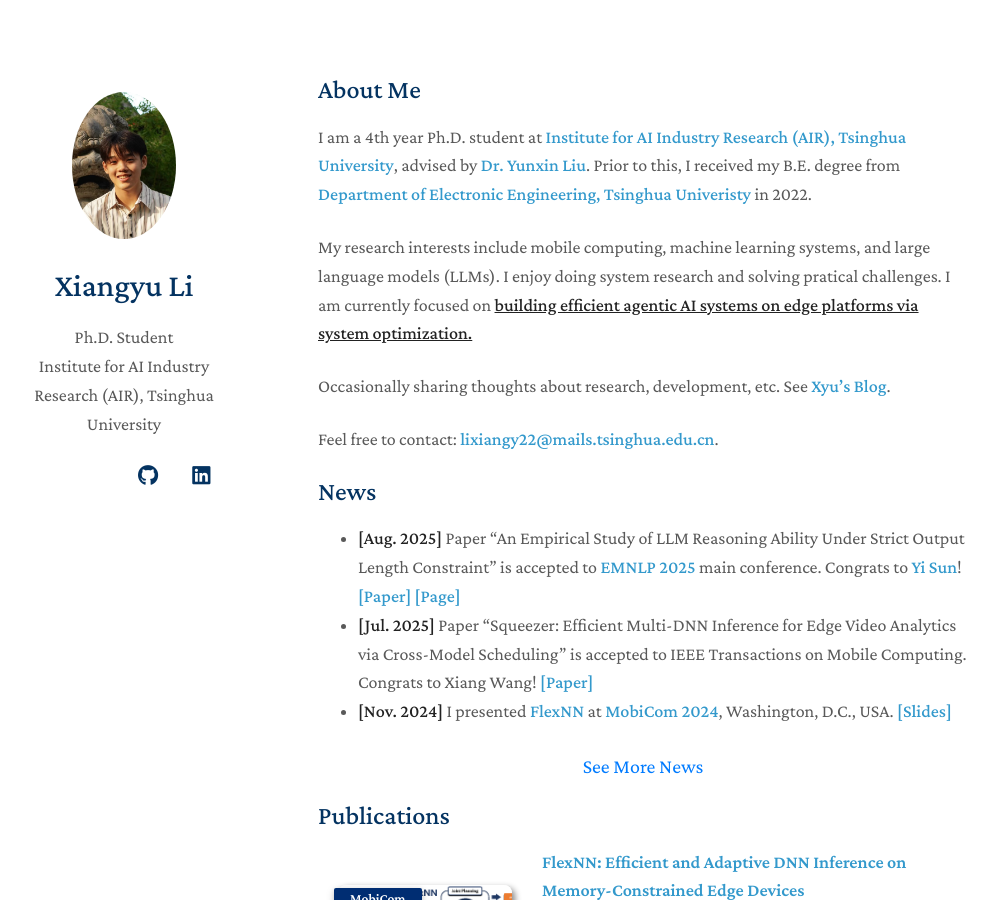
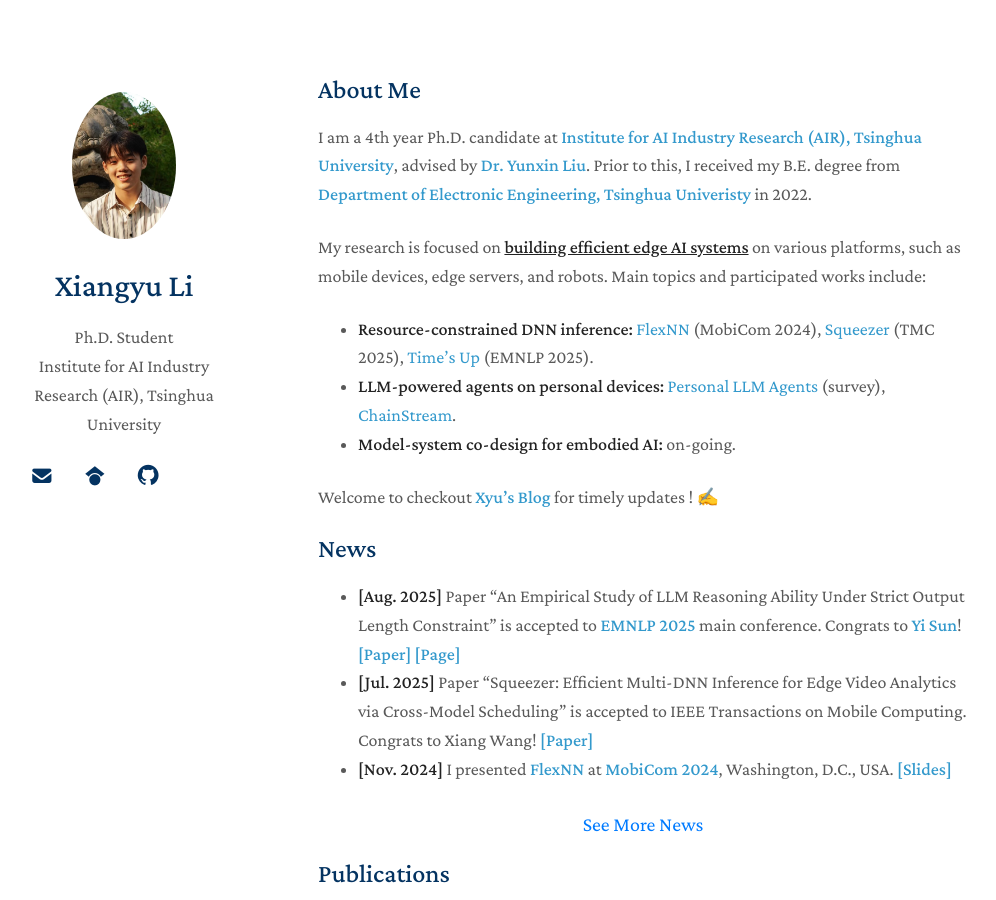
Before and after one commit to xxxxyu/academic, a Jekyll site: the page built from index.md, in a window 1280 px wide and 900 px high. Shown: the whole window, without its empty margins (152-1148 px from the left). Built offline with Jekyll 4.4.1, drawn with Linux system fonts in a browser that asks for light colours; nearby versions of some CDN libraries; a style sheet for code colours, icons or effects is not loaded.

Commit message:
Update index.md

```diff
--- a/_config.yml
+++ b/_config.yml
@@ -16,8 +16,10 @@ canonical: https://xxxxyu.github.io/academic/
 google_scholar: https://scholar.google.com/citations?user=IjoWeIMAAAAJ
 cv_link: assets/files/cv.pdf
 github_link: https://github.com/xxxxyu
-linkedin: www.linkedin.com/in/xiangyu-li-b81068207
+email_link: mailto:lixiangy22@mails.tsinghua.edu.cn
+# linkedin: www.linkedin.com/in/xiangyu-li-b81068207
 # twitter: https://twitter.com/
+# blog_link: https://xxxxyu.github.io/blog
 
 # Images (e.g., your profile picture and your website's favicon)
 # "favicon" and "favicon_dark" are used for the light and dark modes, respectively.
--- a/_layouts/homepage.html
+++ b/_layouts/homepage.html
@@ -18,8 +18,8 @@
     <link rel="icon" media="(prefers-color-scheme:light)" href="{{ site.favicon }}" type="image/png" />
     <script src="./assets/js/favicon-switcher.js" type="application/javascript"></script>
 
-    <link rel=stylesheet href=https://cdnjs.cloudflare.com/ajax/libs/academicons/1.8.6/css/academicons.min.css integrity="sha256-uFVgMKfistnJAfoCUQigIl+JfUaP47GrRKjf6CTPVmw=" crossorigin=anonymous>
-    <link rel="stylesheet" href="https://cdnjs.cloudflare.com/ajax/libs/font-awesome/6.4.2/css/all.min.css" integrity="sha512-z3gLpd7yknf1YoNbCzqRKc4qyor8gaKU1qmn+CShxbuBusANI9QpRohGBreCFkKxLhei6S9CQXFEbbKuqLg0DA==" crossorigin="anonymous" referrerpolicy="no-referrer" />
+    <link rel="stylesheet" href="https://cdnjs.cloudflare.com/ajax/libs/academicons/1.9.6/css/academicons.min.css" integrity="sha512-TNfdJEUUJmfj2DRlAKXBg7HroqoXYLon5XPEEWYa2+H/XSD2HAr0BwkRrAoNLAEz79x7XURTFRWDn9yhMNbbNQ==" crossorigin="anonymous" referrerpolicy="no-referrer" />
+    <link rel="stylesheet" href="https://cdnjs.cloudflare.com/ajax/libs/font-awesome/7.0.1/css/all.min.css" integrity="sha512-2SwdPD6INVrV/lHTZbO2nodKhrnDdJK9/kg2XD1r9uGqPo1cUbujc+IYdlYdEErWNu69gVcYgdxlmVmzTWnetw==" crossorigin="anonymous" referrerpolicy="no-referrer" />
 
     {% if site.font == "Sans Serif" %}
     <link rel="stylesheet" href="./assets/css/font_sans_serif.css">
@@ -62,21 +62,28 @@
 
         <!-- <br> -->
         <div class="social-icons">
+
+        {% if site.email_link %}
+        <a style="margin: 0 5px 0 0" href="{{ site.email_link }}">
+          <i class="fa-solid fa-envelope" style="font-size:1.2rem"></i>
+        </a>
+        {% endif %}
+
         {% if site.google_scholar %}
         <a style="margin: 0 5px 0 0" href="{{ site.google_scholar }}">
-          <i class="ai ai-google-scholar" style="font-size:1.2rem"></i>
+          <i class="fa-brands fa-google-scholar" style="font-size:1.2rem"></i>
+        </a>
+        {% endif %}
+
+        {% if site.github_link %}
+        <a style="margin: 0 5px 0 0" href="{{ site.github_link }}">
+          <i class="fa-brands fa-github"></i>
         </a>
         {% endif %}
 
         {% if site.cv_link %}
         <a style="margin: 0 5px 0 0" href="{{ site.cv_link }}">
           <i class="ai ai-cv" style="font-size:1.3rem;"></i>
-        </a>
-        {% endif %}
-
-        {% if site.github_link %}
-        <a style="margin: 0 5px 0 0" href="{{ site.github_link }}">
-          <i class="fab fa-github"></i>
         </a>
         {% endif %}
 
@@ -87,10 +94,17 @@
         {% endif %}
 
         {% if site.twitter %}
-        <a style="margin: 0 0 0 0" href="{{ site.twitter }}">
+        <a style="margin: 0 5px 0 0" href="{{ site.twitter }}">
           <i class="fab fa-x-twitter"></i>
         </a>
         {% endif %}
+
+        {% if site.blog_link %}
+        <a style="margin: 0 5px 0 0" href="{{ site.blog_link }}">
+          <i class="fa-solid fa-feather-pointed"></i>
+        </a>
+        {% endif %}
+
         </div>
         <br>
 
--- a/index.md
+++ b/index.md
@@ -4,23 +4,20 @@ layout: homepage
 
 ## About Me
 
-I am a 4th year Ph.D. student at **[Institute for AI Industry Research (AIR), Tsinghua University](https://air.tsinghua.edu.cn/en/)**, advised by **[Dr. Yunxin Liu](https://yunxinliu.github.io/)**. Prior to this, I received my B.E. degree from **[Department of Electronic Engineering, Tsinghua Univeristy](https://www.ee.tsinghua.edu.cn/en/)** in 2022.
+I am a 4th year Ph.D. candidate at **[Institute for AI Industry Research (AIR), Tsinghua University](https://air.tsinghua.edu.cn/en/)**, advised by **[Dr. Yunxin Liu](https://yunxinliu.github.io/)**. Prior to this, I received my B.E. degree from **[Department of Electronic Engineering, Tsinghua Univeristy](https://www.ee.tsinghua.edu.cn/en/)** in 2022.
 
-My research interests include mobile computing, machine learning systems, and large language models (LLMs). I enjoy doing system research and solving pratical challenges. I am currently focused on **<u>building efficient agentic AI systems on edge platforms via system optimization.</u>**
+My research is focused on **<u>building efficient edge AI systems</u>** on various platforms, such as mobile devices, edge servers, and robots. Main topics and participated works include:
 
-Occasionally sharing thoughts about research, development, etc. See **[Xyu's Blog](https://xxxxyu.github.io/blog)**.
+- **Resource-constrained DNN inference:** [FlexNN](https://dl.acm.org/doi/pdf/10.1145/3636534.3649391) (MobiCom 2024), [Squeezer](https://ieeexplore.ieee.org/abstract/document/11096018) (TMC 2025), [Time's Up](https://arxiv.org/pdf/2504.14350) (EMNLP 2025).
+- **LLM-powered agents on personal devices:** [Personal LLM Agents](https://arxiv.org/pdf/2401.05459) (survey), [ChainStream](https://arxiv.org/pdf/2412.15240).
+- **Model-system co-design for embodied AI:** on-going.
 
-Feel free to contact: **<lixiangy22@mails.tsinghua.edu.cn>**.
-
-<!-- ## Research Interests
-
-- **Computer Vision:** image recognition, image generation, video captioning
-- **Machine Learning:** meta-learning, incremental learning, transfer learning -->
+Welcome to checkout **[Xyu's Blog](https://xxxxyu.github.io/blog)** for timely updates ! ✍️
 
 ## News
 
 <div id="news-list" markdown="1">
-- **[Aug. 2025]** Paper "An Empirical Study of LLM Reasoning Ability Under Strict Output Length Constraint" is accepted to **[EMNLP 2025](https://2025.emnlp.org)** main conference. Congrats to **[Yi Sun](https://scholar.google.com/citations?user=8YHqdcMAAAAJ)**! **[[Paper]](https://arxiv.org/pdf/2504.14350v3)** **[[Page]](https://time-is-up.github.io)**
+- **[Aug. 2025]** Paper "An Empirical Study of LLM Reasoning Ability Under Strict Output Length Constraint" is accepted to **[EMNLP 2025](https://2025.emnlp.org)** main conference. Congrats to **[Yi Sun](https://scholar.google.com/citations?user=8YHqdcMAAAAJ)**! **[[Paper]](https://arxiv.org/pdf/2504.14350)** **[[Page]](https://time-is-up.github.io)**
 - **[Jul. 2025]** Paper "Squeezer: Efficient Multi-DNN Inference for Edge Video Analytics via Cross-Model Scheduling" is accepted to IEEE Transactions on Mobile Computing. Congrats to Xiang Wang! **[[Paper]](https://ieeexplore.ieee.org/document/11096018)**
 - **[Nov. 2024]** I presented **[FlexNN](https://dl.acm.org/doi/pdf/10.1145/3636534.3649391)** at **[MobiCom 2024](https://www.sigmobile.org/mobicom/2024/)**, Washington, D.C., USA. **[[Slides]](https://github.com/xxxxyu/FlexNN/blob/main/assets/FlexNN-MobiCom.pdf)**
 </div>
```
Also changed, not shown: _data/publications.yml (+8 -8 lines).
